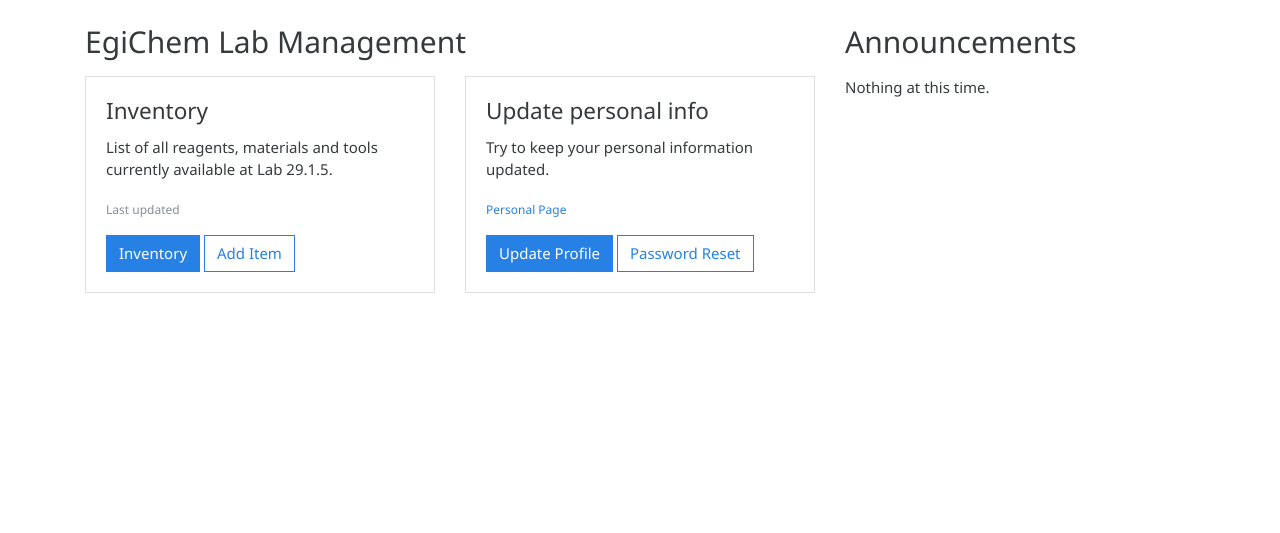
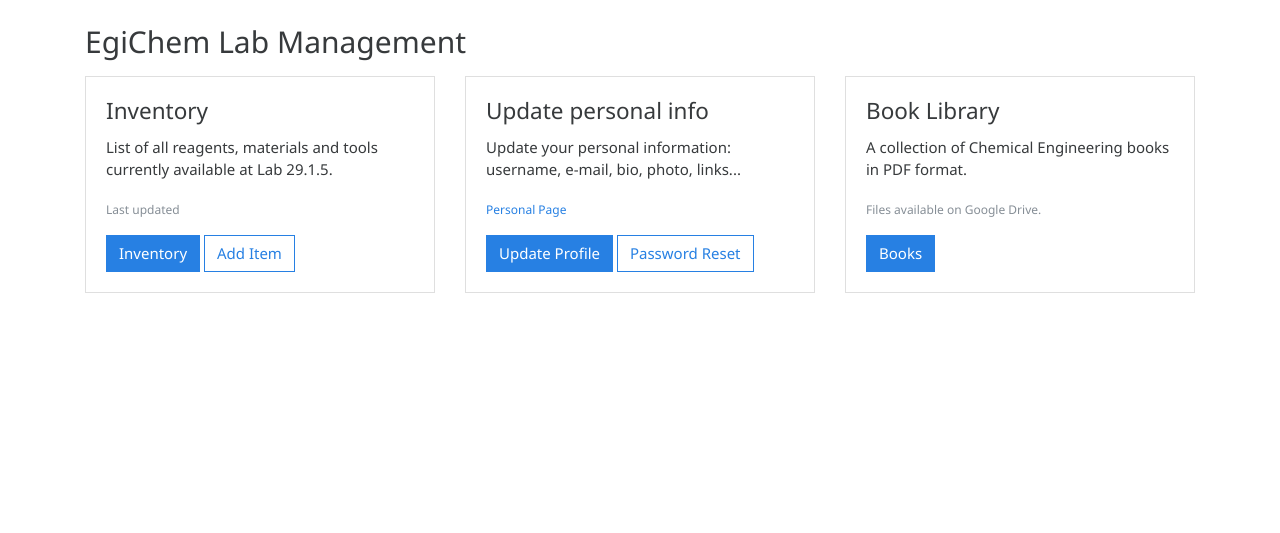
Before and after one commit to jAniceto/egichem, a Django app: template lab/templates/lab/home.html in a window 1280 px wide. Shown: the part 55-588 px from the top of the page. Run offline with Django 3.2, Linux system fonts and the light colour scheme; the template is opened without the code that fills it, so the values that code supplies are empty; some libraries are stand-ins or nearby versions.

Commit message:
Update private egichem homepage

```diff
--- a/lab/templates/lab/home.html
+++ b/lab/templates/lab/home.html
@@ -2,11 +2,33 @@
 
 {% block content %}
 
+{% if announcements %}
+<h2 class="mt-4 mb-3">Announcements</h2>
+
 <div class="row">
-  <div class="col-md-8">
-    <h2 class="mt-4 mb-3">EgiChem Lab Management</h2>
+  <div class="col">
+    <div class="card-deck">
+      {% for announcement in announcements %}
+        <div class="card mb-4 border-primary text-primary">
+          <div class="card-body">
+            <h5 class="mt-0">{{ announcement.title }}</h5>
+            <p>{{ announcement.content }}</p>
+            <p class="text-muted mb-0"><small>{{ announcement.user.username }}</small></p>
+          </div>
+        </div>
+      {% endfor %}
+    </div>
+  </div>
+</div>
+{% endif %}
 
-    <div class="card-deck mt-3">
+
+<h2 class="mt-4 mb-3">EgiChem Lab Management</h2>
+
+<div class="row">
+  <div class="col">
+    <div class="card-deck">
+
       <div class="card">
         <div class="card-body">
           <h4 class="card-title">Inventory</h4>
@@ -20,36 +42,23 @@
       <div class="card">
         <div class="card-body">
           <h4 class="card-title">Update personal info</h4>
-          <p class="card-text">Try to keep your personal information updated.</p>
+          <p class="card-text">Update your personal information: username, e-mail, bio, photo, links...</p>
           <p class="card-text"><small class="text-muted"><a href="{% url 'member_page' user.member.slug %}" class="card-link">{{ user.username }} Personal Page</a></small></p>
           <a href="{% url 'profile' %}" class="btn btn-primary">Update Profile</a>
           <a href="{% url 'password_reset' %}" class="btn btn-outline-primary">Password Reset</a>
         </div>
       </div>
-    </div>
 
-  </div>
-
-  <div class="col-md-4">
-    <h2 class="mt-4 mb-3">Announcements</h2>
-
-    {% if announcements %}
-      {% for announcement in announcements %}
-      <div class="card mb-4 border-primary text-primary">
+      <div class="card">
         <div class="card-body">
-          <div class="media">
-            <div class="media-body">
-              <h5 class="mt-0">{{ announcement.title }}</h5>
-              <p>{{ announcement.content }}</p>
-              <p class="text-muted mb-0"><small>{{ announcement.user.username }}</small></p>
-            </div>
-          </div>
+          <h4 class="card-title">Book Library</h4>
+          <p class="card-text">A collection of Chemical Engineering books in PDF format.</p>
+          <p class="card-text"><small class="text-muted">Files available on Google Drive.</small></p>
+          <a href="https://drive.google.com/drive/folders/0B7VAUlhkJstLRkdWc0JUdG9GSUU?usp=sharing" target="_blank" class="btn btn-primary mt-auto">Books</a>
         </div>
       </div>
-      {% endfor %}
-    {% else %}
-      <p>Nothing at this time.</p>
-    {% endif %}
+
+    </div>
   </div>
 </div>
 
@@ -57,4 +66,6 @@
 
 
 
+
+
 {% endblock content %}
```
